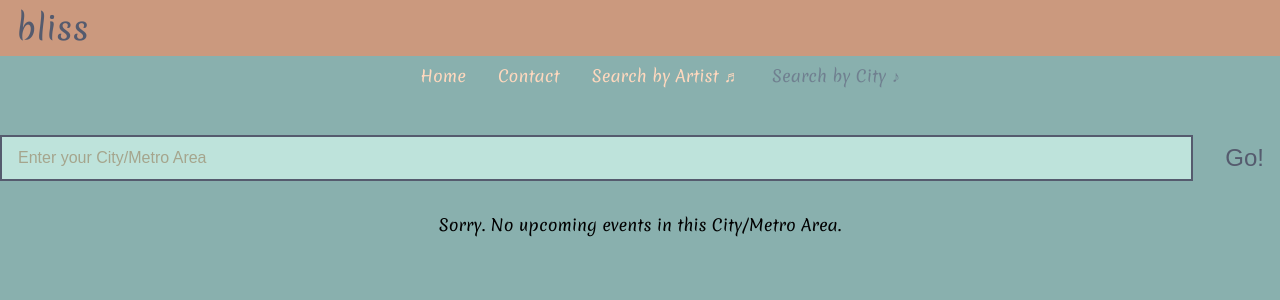
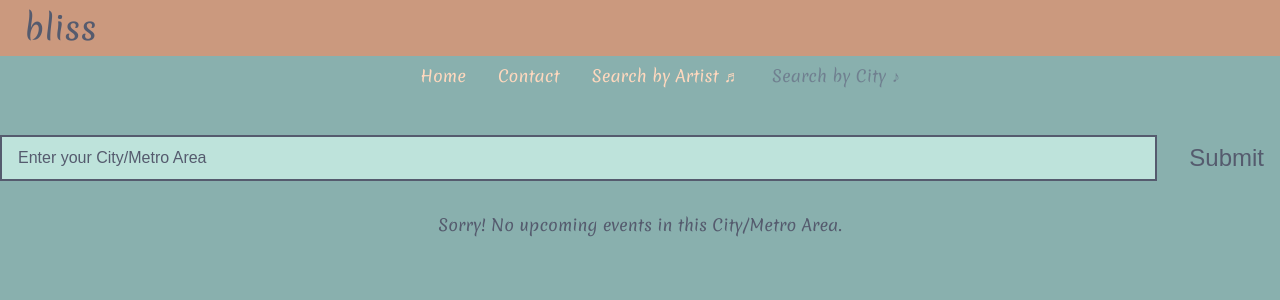
Before and after one commit to ErnestineMoreno/MusicEventsSearchApp, a React (Create React App) app: page /LocationList in a window 1280 px wide. Shown: the top 300 px of the page. Built offline with nearby package versions, Linux system fonts and the light colour scheme.

Commit message:
uploaded animation video clip

```diff
--- a/public/index.html
+++ b/public/index.html
@@ -28,7 +28,7 @@
     <title>Bliss: Music Events App</title>
   </head>
   <body>
-    <noscript>You need to enable JavaScript to run this app.</noscript>
+      <noscript>You need to enable JavaScript to run this app.</noscript>
     <div id="root"></div>
     <!--
       This HTML file is a template.
--- a/src/App.css
+++ b/src/App.css
@@ -1,12 +1,20 @@
+
+
+
+
+
 body {
 	cursor: pointer;
 	text-align: center;
+color:#555B6E;
 }
 
 .App ul {
 	text-decoration: none;
 	list-style: none;
+
 }
+
 
 .App a {
 	text-decoration: none;
@@ -14,7 +22,7 @@ body {
 	justify-content: center;
 	height: 100%;
 	padding: 0 1rem;
-	color: #555B6E;
+	color: #ffd8be;
 }
 
 ul.nav-bar li,
--- a/src/App.js
+++ b/src/App.js
@@ -1,5 +1,5 @@
 // eslint-disable-next-line
-import React, { Component } from 'react';
+import React, { Component, Fragment } from 'react';
 // eslint-disable-next-line
 import { BrowserRouter as Router, Switch, Route, Link, NavLink } from "react-router-dom";
 // eslint-disable-next-line
@@ -13,6 +13,7 @@ import HamburgerMenu from './components/HamburgerMenu/HamburgerMenu';
 // eslint-disable-next-line
 import Background from './Background.js';
 // eslint-disable-next-line
+
 
 
 class App extends React.Component {
@@ -80,13 +81,18 @@ class App extends React.Component {
 
               <Route path="/" exact strict render={
                 () => {
-                return (<h1>This is the Homepage</h1>)
+                return (<p>insert something here</p>)
               }
               } />
 
               <Route path="/contact" exact strict render={
                 () => {
-                return (<h1>Enter my contact info</h1>)
+                  return (
+                    <p>Created with &hearts; by Ernestine Moreno </p>
+
+
+
+                    )
               }
               } />
 
--- a/src/components/ArtistList.js
+++ b/src/components/ArtistList.js
@@ -40,7 +40,7 @@ class ArtistList extends React.Component {
             onChange={this.handleInputChange}
           />
           <button className="search-button" type="submit">
-            Go!
+            Submit
           </button>
         </form>
         {this.state.artists.map((value, index) => (
--- a/src/components/HamburgerMenu/HamburgerMenu.css
+++ b/src/components/HamburgerMenu/HamburgerMenu.css
@@ -39,7 +39,7 @@ transform: translateX(0);
 
 .hamburger a:hover,
 .hamburger a:active {
-	color: #b8b8ff;
+	color: #a1afaece;
 }
 
 @media (min-width: 769px ) {
--- a/src/components/HamburgerMenu/HamburgerToggleButton.css
+++ b/src/components/HamburgerMenu/HamburgerToggleButton.css
@@ -1,8 +1,8 @@
 .toggle-button {
 	box-sizing: border-box;
 	padding: 0;
-	height: 25px;
-	width: 30px;
+	height: 23px;
+	width: 35px;
 	background: transparent;
 	border: none;
 	cursor: pointer;
--- a/src/components/LocationList.js
+++ b/src/components/LocationList.js
@@ -41,7 +41,7 @@ class LocationList extends React.Component {
             onChange={this.handleInputChange}
           />
           <button className="search-button" type="submit">
-            Go!
+            Submit
           </button>
         </form>
         {this.state.locations.map((value, index) => (
@@ -57,7 +57,7 @@ class LocationList extends React.Component {
             </ul>
           </div>
         ))}
-        {this.state.locations.length === 0 && <div>Sorry. No upcoming events in this City/Metro Area.</div>}
+        {this.state.locations.length === 0 && <div>Sorry! No upcoming events in this City/Metro Area.</div>}
       </div>
     );
   }
--- a/src/components/Navbar/Navbar.css
+++ b/src/components/Navbar/Navbar.css
@@ -27,7 +27,7 @@
 	display: flex;
 	align-items: center;
 	height: 100%;
-	padding: 0 1rem;
+	padding: 0 1.5rem;
 }
 
 .navbar-search-items a {
@@ -64,7 +64,7 @@
 	}
 }
 
-/*to avoid unecessary margin when hamburger menu isn't showing on desktop */
+/*to avoid extra margin when hamburger menu isn't showing on desktop */
 .navbar-logo {
 	margin-left: 0;
 }
--- a/src/index.css
+++ b/src/index.css
@@ -62,9 +62,9 @@ form {
 
 /* Style the input and tell it to grow */
 input {
-	background-color: #BEE3DB;
+	background-color: #bee3db;
 	border: 2px solid #555b6e;
-	color: #555B6E;
+	color: #555b6e;
 	flex-grow: 1;
 	font-size: 1rem;
 	padding: 0.75rem 1rem;
@@ -73,13 +73,13 @@ input {
 
 /* placeholder text */
 input::placeholder {
-	color: #a5a58d;
+	color: #555b6e;
 }
 
 .search-bar {
 	align-items: center;
 	display: flex;
-	color: #a5a58d;
+	color: #555b6e;
 }
 
 .submit {
@@ -95,11 +95,11 @@ the button and input when the browser is at least
 	}
 }
 
-h1 {
-	color: #fff1e6;
+h3 {
+	color: #555b6e;
 }
 
 p {
-	color: #fff1e6;
-	font-size: 20px;
+	color: #555b6e;
+	font-size: 15px;
 }
```
Also changed, not shown: 1 other file (tests, documents, lock files or other folders).
